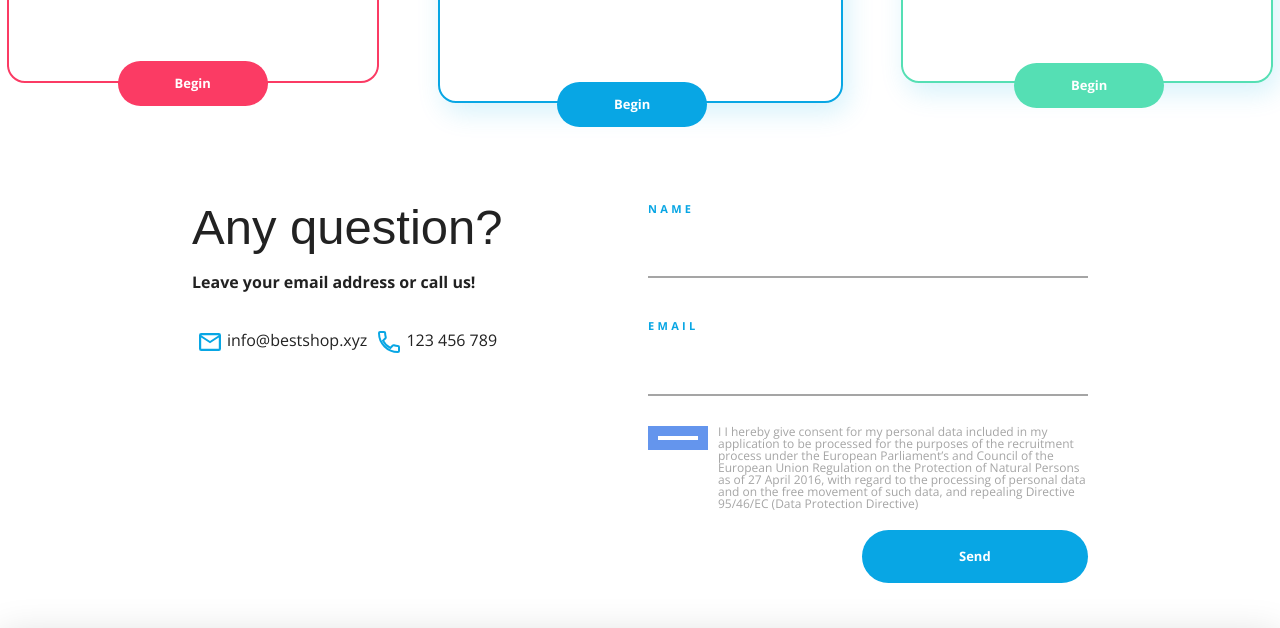
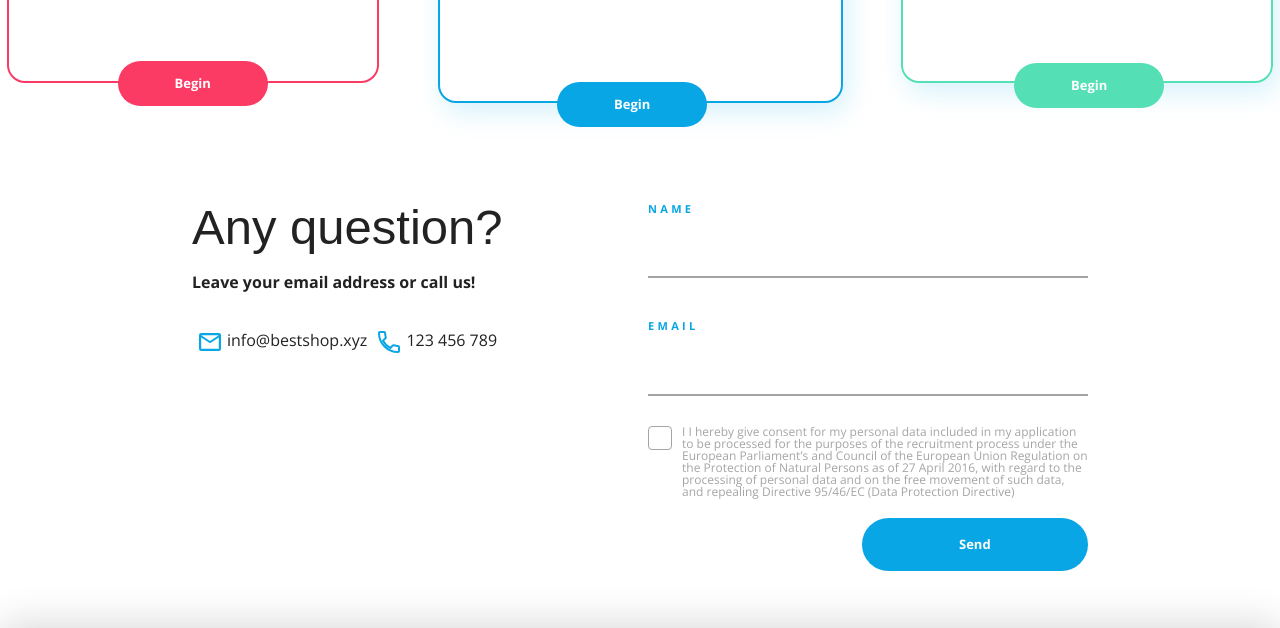
Before and after one commit to Vitus96/BestShop, a plain HTML site: page index.html in a window 1280 px wide. Shown: the part 3236-3864 px from the top of the page. Drawn offline with nearby package versions, Linux system fonts and the light colour scheme; a web font is replaced by a local one.

Commit message:
MAIN - Section 4b - finished checkbox

```diff
--- a/css/style.css
+++ b/css/style.css
@@ -1000,14 +1000,23 @@ form {
 }
 
 .checkbox span {
+    display: block;
     height: 24px;
     width: 24px;
     flex-shrink: 0;
-    flex-basis: 60px;
-    border: 10px solid cornflowerblue;
+    flex-basis: 24px;
+    border: 1px solid var(--color-grey);
+    border-radius: 4px;
     cursor: pointer;
     margin-right: 10px;
 }
+
+.checkbox input:checked + span {
+    background-image: url(../assets/Checkmark.svg);
+    background-repeat: no-repeat;
+    background-size: contain;
+    background-position: center;
+  }
 
 
 /*---------MAIN - Section 4b - button-------*/
```
